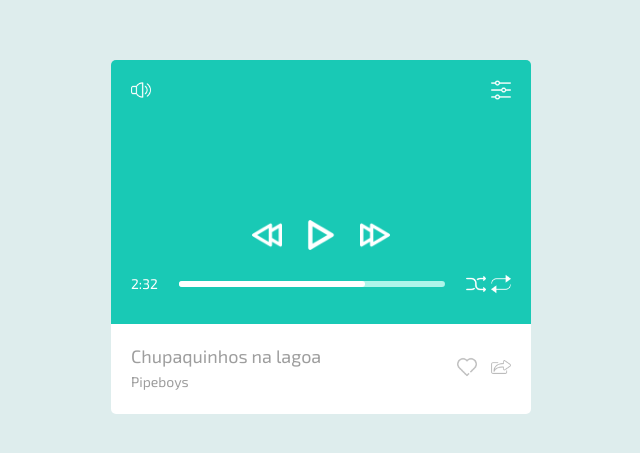
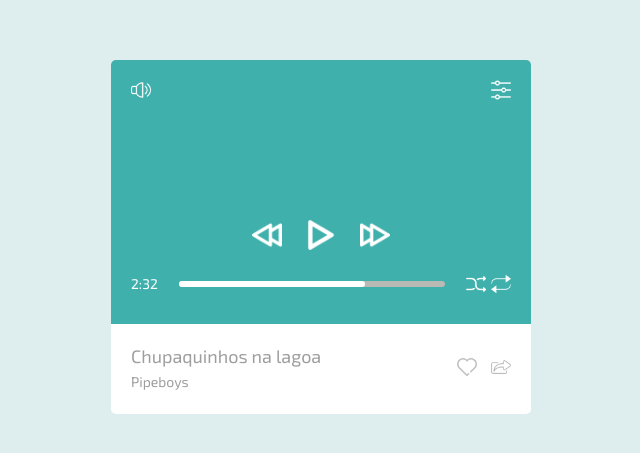
Before and after one commit to Klockner/MusicPlayer, a website: page app/index.html in a window 1280 px wide. Shown: the part 163-616 px from the top of the page, without its empty margins (319-959 px from the left). Drawn offline with nearby package versions, Linux system fonts and the light colour scheme; files that its build step writes are made by us from their sources.

Commit message:
Add jQuery and player background color dynamically

```diff
--- a/app/index.html
+++ b/app/index.html
@@ -22,6 +22,8 @@
     <!-- build:js scripts/vendor/modernizr.js -->
     <script src="/bower_components/modernizr/modernizr.js"></script>
     <!-- endbuild -->
+
+     <script src="https://ajax.googleapis.com/ajax/libs/jquery/3.2.1/jquery.min.js"></script>
   </head>
   <body>
     <!--[if IE]>
--- a/app/scripts/main.js
+++ b/app/scripts/main.js
@@ -1,23 +1,31 @@
+$(document).ready(function() {
+  $('.player-body').css('background-color', getRandomColor());
+});
+
 var btnPlay = document.querySelector('.btn-play');
-
 btnPlay.addEventListener('click', function() {
   btnPlay.classList.toggle('is-paused');
 });
 
 var btnSound = document.querySelector('.btn-sound');
-
 btnSound.addEventListener('click', function() {
   btnSound.classList.toggle('is-muted');
 });
 
 var btnShuffle = document.querySelector('.btn-shuffle');
-
 btnShuffle.addEventListener('click', function() {
   btnShuffle.classList.toggle('is-shuffled');
 });
 
 var btnLoop = document.querySelector('.btn-loop');
-
 btnLoop.addEventListener('click', function() {
   btnLoop.classList.toggle('is-looped');
 });
+
+function getRandomColor() {
+  var colors = ['#7d4627', '#173e43', '#3fb0ac', '#9068be', '#e62739',
+    '#6ed3cf', '#22264b', '#dbc3d0', '#e05038', '#300032', '#cdd422'];
+
+    var color_idx = Math.floor(Math.random() * colors.length);
+    return colors[color_idx];
+};
--- a/app/styles/main.scss
+++ b/app/styles/main.scss
@@ -81,7 +81,7 @@ button {
 
 .player-body {
   // Visual
-  background-color: rgb(25, 201, 181);
+  // background-color: rgb(25, 201, 181);
 }
 
 .player-top-icons {
@@ -198,7 +198,7 @@ button {
   border-radius: 5px;
 
   // Visual
-  background-color: rgb(173, 245, 234);
+  background-color: rgb(186, 186, 181);
 }
 
 .player-progress {
```
